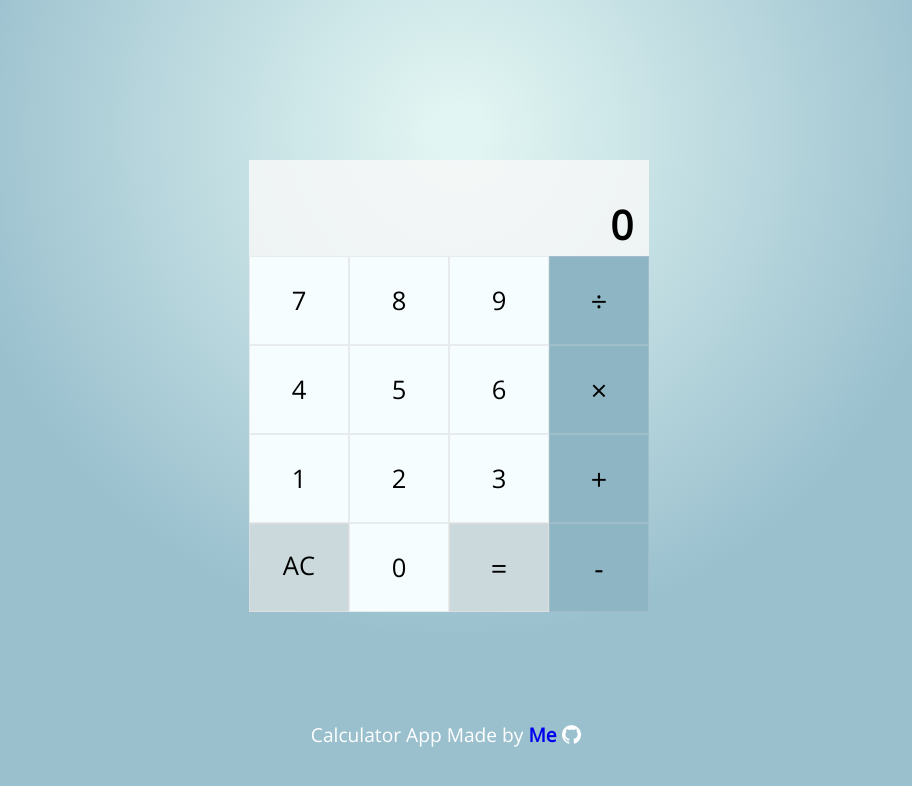
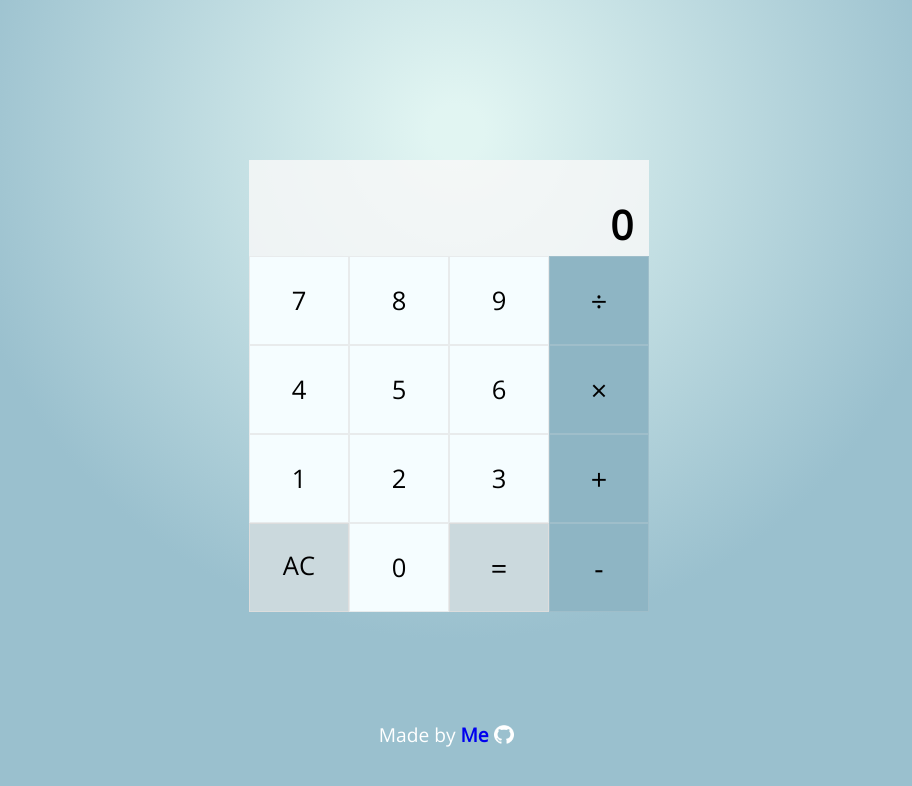
Before and after one commit to Gkuzin13/Calculator, a plain HTML site: page index.html in a window 1280 px wide. Shown: the whole page, without its empty margins (191-1103 px from the left). Drawn offline with nearby package versions, Linux system fonts and the light colour scheme.

Commit message:
Update index.html

```diff
--- a/index.html
+++ b/index.html
@@ -48,7 +48,7 @@
 </div>
 
   <footer>
-    <p>Calculator App Made by<a class="git-link" href="https://github.com/Gkuzin13"> Me<img class="git-img" src="img/github.png"></a></p>
+    <p>Made by<a class="git-link" href="https://github.com/Gkuzin13"> Me<img class="git-img" src="img/github.png"></a></p>
   </footer>
 </body>
 <script type="text/javascript" src="main.js"></script>
```
